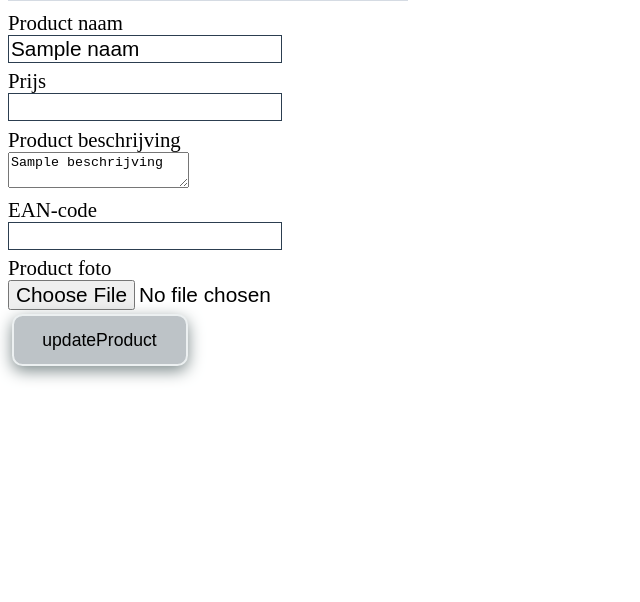
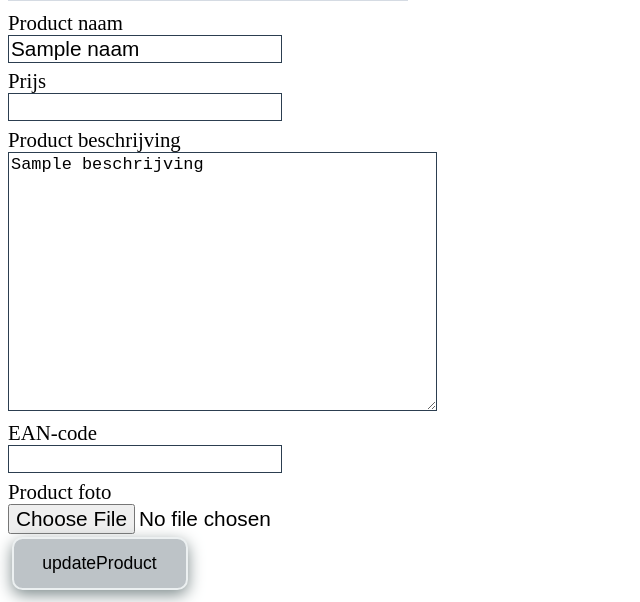
Before and after one commit to mainshooter/webshop-MVC, a PHP site: template view/admin/updateProductForm.php in a window 1280 px wide. Shown: the part 340-942 px from the top of the page, without its empty margins (0-640 px from the left). Before the commit the page ends 800 px from the top, so only its background shows below. Run offline with PHP 8.4, Linux system fonts and the light colour scheme; the template is opened without the code that fills it: most values are stand-ins (such as "Sample title", 1, 10 or a date in 2020).

Commit message:
Added style for a textarea

```diff
--- a/style/admin-style.css
+++ b/style/admin-style.css
@@ -71,6 +71,13 @@ form input[type=text]:focus, form input[type=number]:focus {
 outline: 3px solid black;
 transition: 0.4s;
 }
+form textarea {
+  font-size: 1.3em;
+  border: 1px solid #2c3e50;
+  font-weight: lighter;
+  height: 15em;
+  width: 25em;
+}
 
 form select {
   font-size: 1.3em;
```
